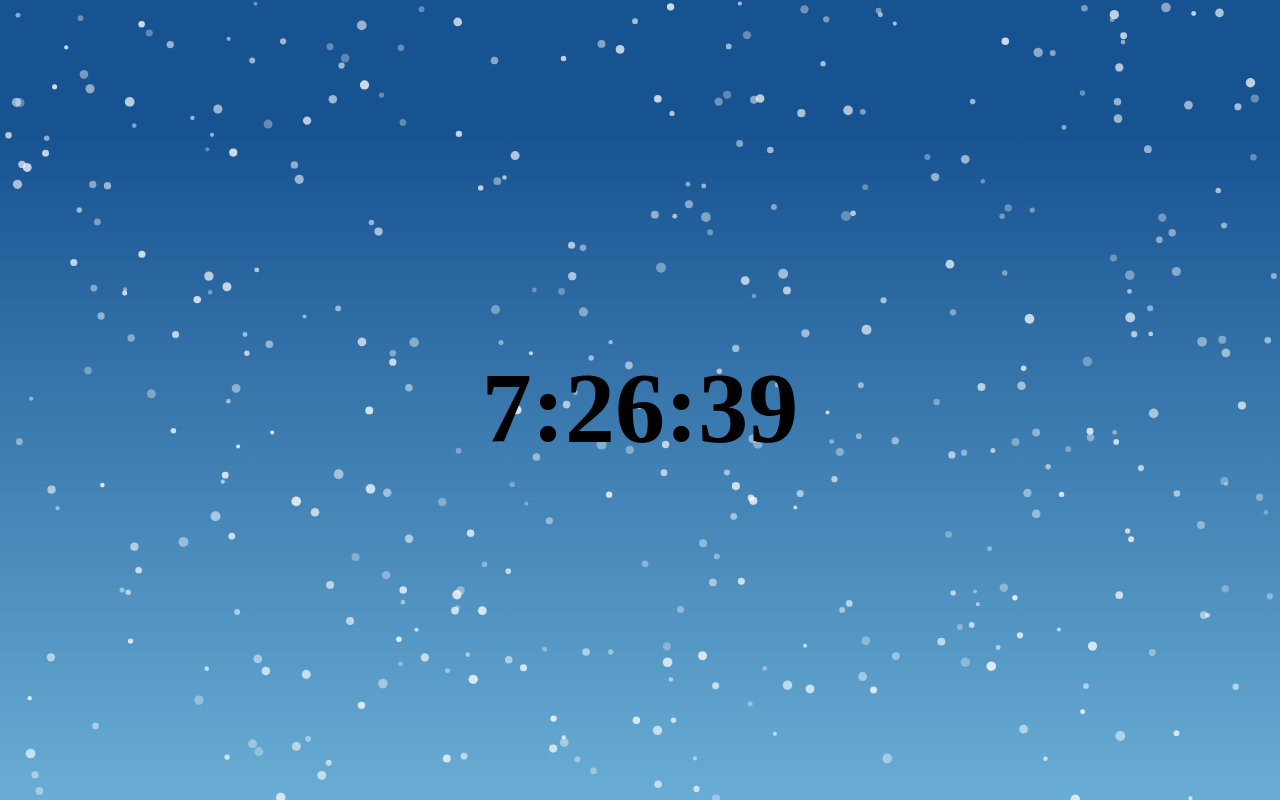
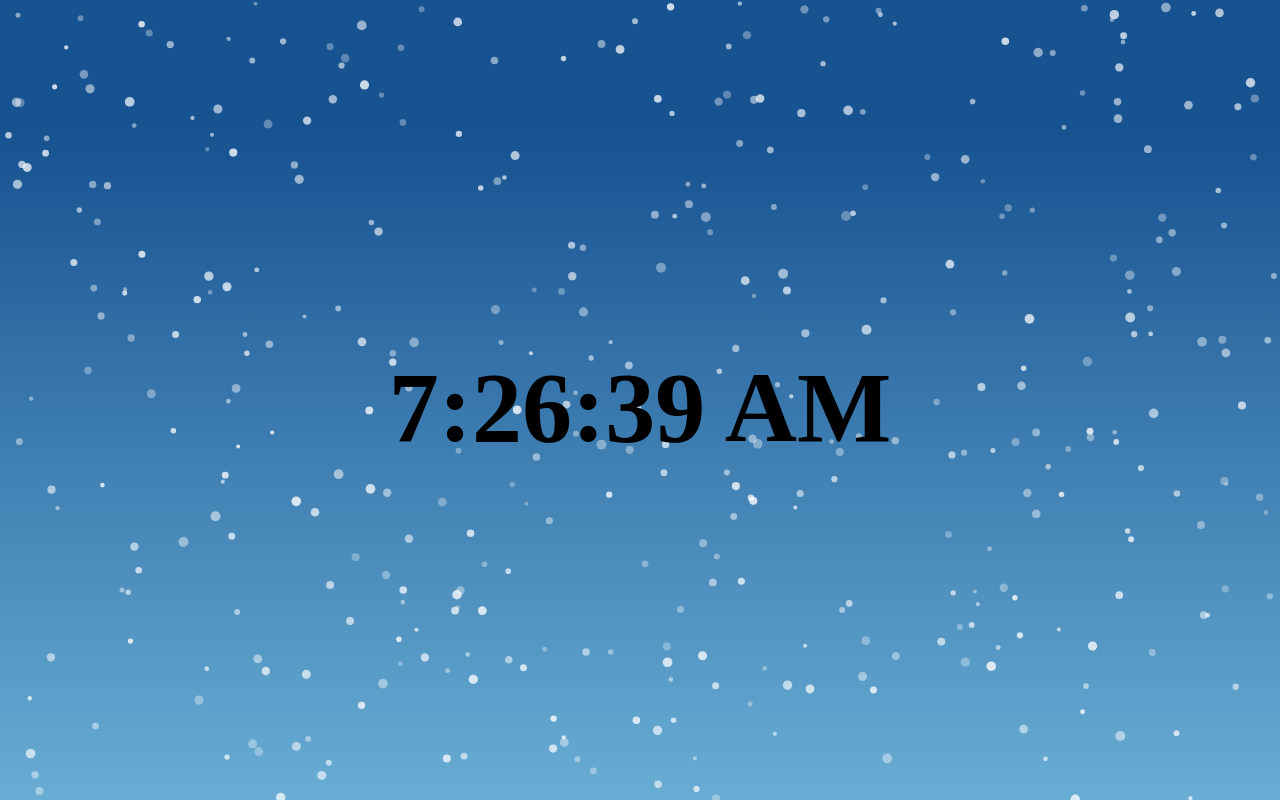
Before and after one commit to sbjacobs231/Winter-Clock, a plain HTML site: page index.html in a window 1280 px wide. Drawn offline with Linux system fonts and the light colour scheme.

Commit message:
added AM/PM functionality

```diff
--- a/index.html
+++ b/index.html
@@ -11,9 +11,6 @@
 	<canvas id="canvas"></canvas>
 	<h1 id="time"></h1>
   	<script src="time.js"></script>
-  	<script>
-  		displayTime();
-  	</script>
 </body>
 
 </html>
--- a/main.css
+++ b/main.css
@@ -8,7 +8,7 @@
 	bottom: 0;
 	left: 0;
 	right:0;
-	width:400px;
+	width:100%;
 	height:100px;
 }
 
--- a/time.js
+++ b/time.js
@@ -4,12 +4,18 @@ function displayTime() {
   var h = d.getHours();
   var m = d.getMinutes();
   var s = d.getSeconds();
+  var dark;
 
   if (h > 12) {
     h = h - 12;
+    dark = "PM";
   } else if (h === 0) {
     h = 12;
+  } else if (h < 12) {
+    dark = "AM";
   }
+
+
 
   function underTwelve(i) {
     if (i < 10) {
@@ -21,7 +27,7 @@ function displayTime() {
   m = underTwelve(m);
   s = underTwelve(s);
 
-  document.getElementById('time').innerHTML = h + ":" + m + ":" + s;
+  document.getElementById('time').innerHTML = h + ":" + m + ":" + s + " " + dark;
 
   setTimeout(function() {
     displayTime()
@@ -29,7 +35,7 @@ function displayTime() {
 }
 
 var clock = document.getElementById('time');
-clock.onload = displayTime;
+clock.onload = displayTime();
 
 //Snow
 (function() {
```
